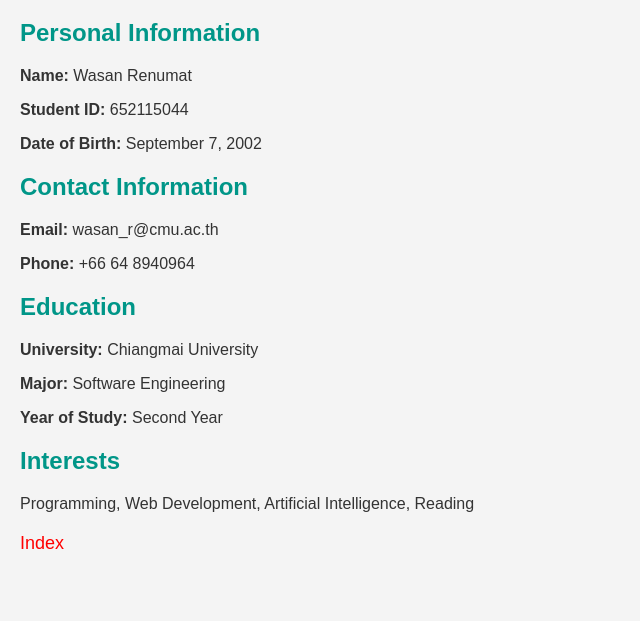
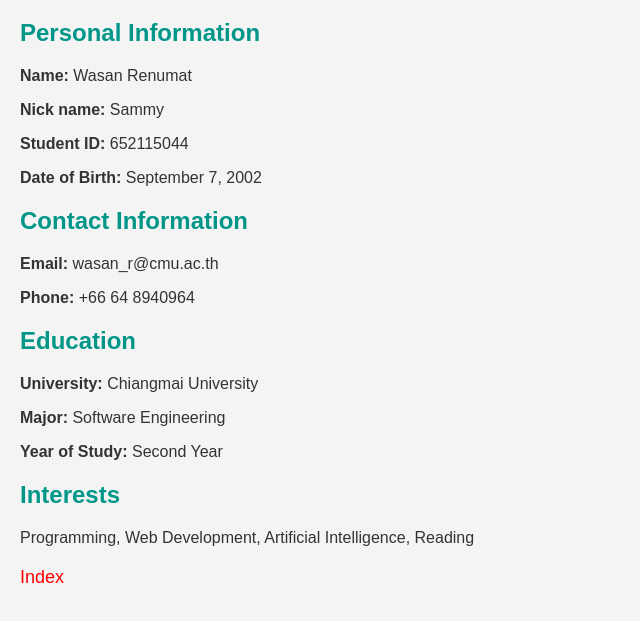
Before and after one commit to SammyEiei/Lab03RepoNew, a plain HTML site: page profile.html in a window 1280 px wide. Shown: the part 61-682 px from the top of the page, without its empty margins (0-640 px from the left). Drawn offline with Linux system fonts and the light colour scheme.

Commit message:
add profile details

```diff
--- a/profile.html
+++ b/profile.html
@@ -52,6 +52,7 @@
     <section>
         <h2>Personal Information</h2>
         <p><strong>Name:</strong> Wasan Renumat</p>
+        <p><strong>Nick name:</strong> Sammy</p>
         <p><strong>Student ID:</strong> 652115044</p>
         <p><strong>Date of Birth:</strong> September 7, 2002</p>
     </section>
```
